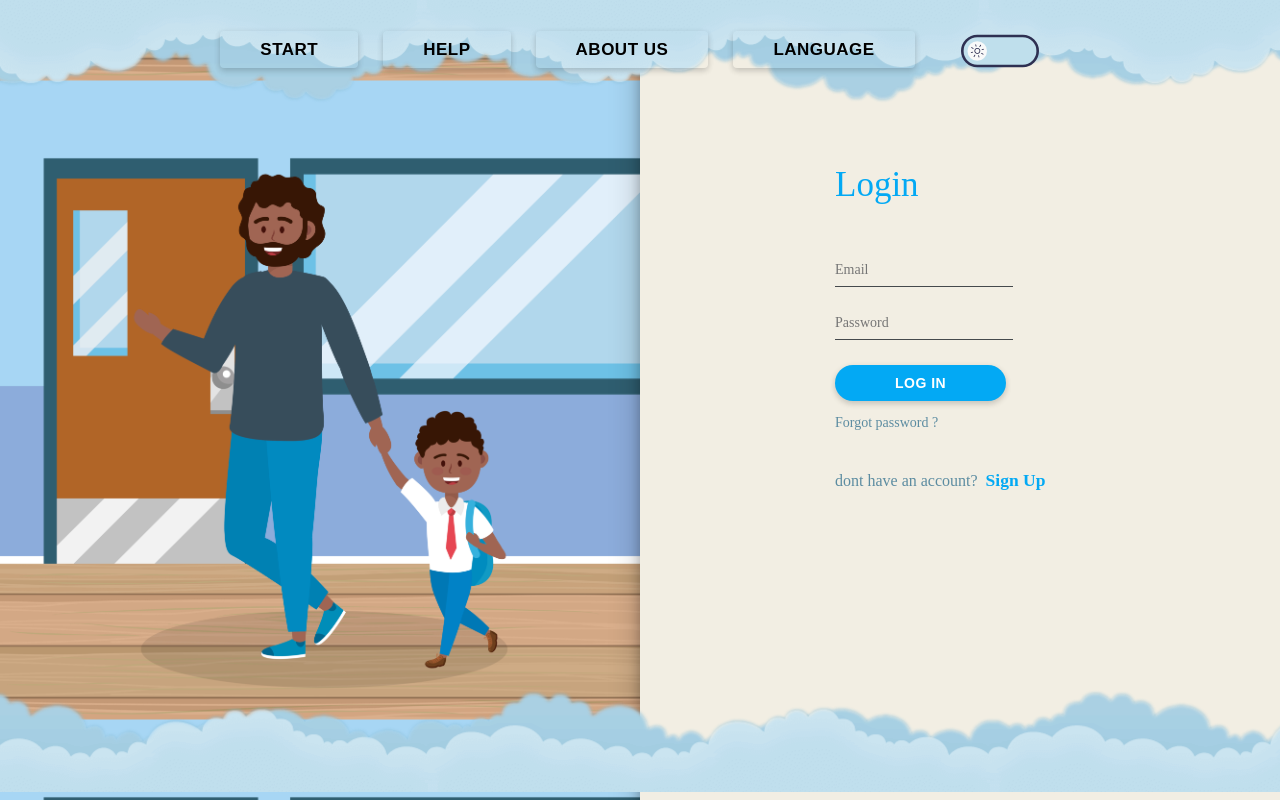
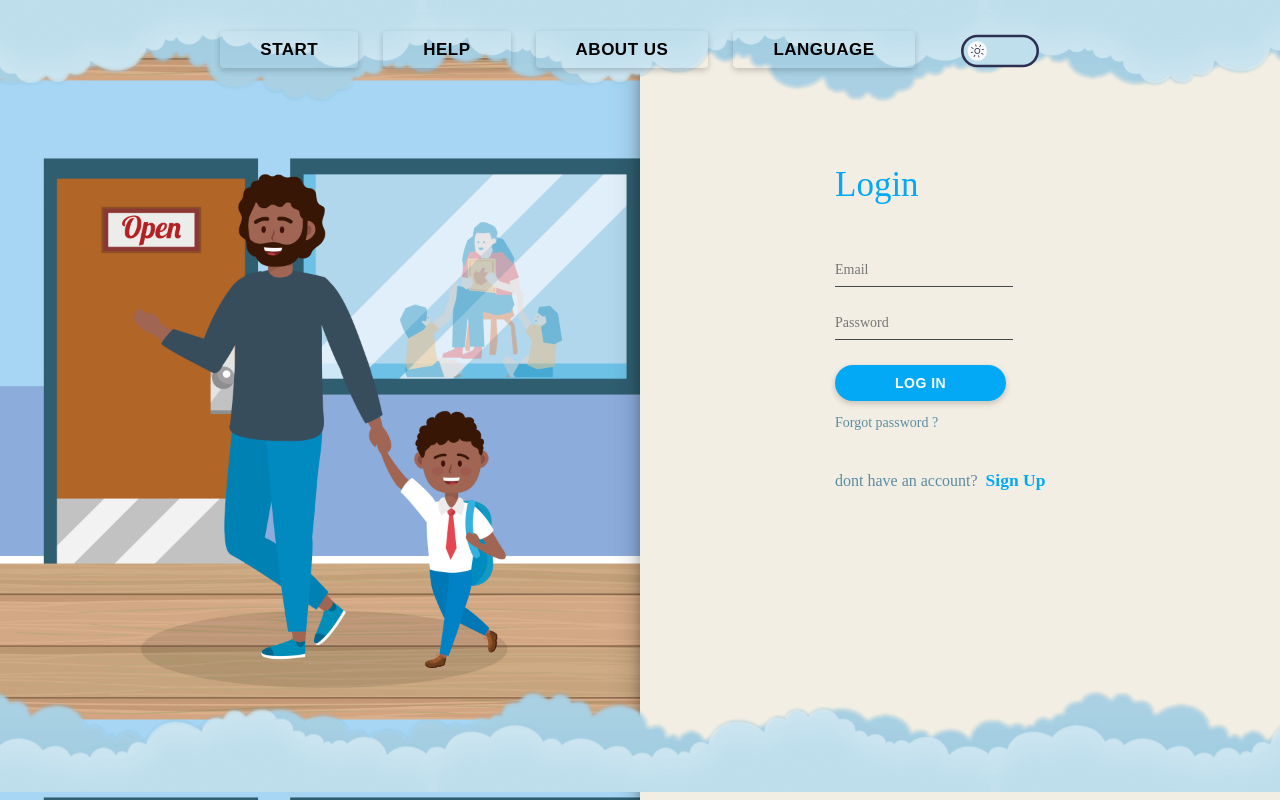
Before and after one commit to jeo17/Rawdhati, a React (Create React App) app: page /parent_sign in a window 1280 px wide. Built offline with nearby package versions, Linux system fonts and the light colour scheme; no server answers.

Commit message:
no commit

```diff
--- a/src/signin&up/sign_pr.css
+++ b/src/signin&up/sign_pr.css
@@ -17,9 +17,10 @@
 	left: 0;
 	width: 50%;
 	height: 100%;
-	background-image:url(./pr1.jpg);
+	background-image:url(./pr1.png);
 	background-size: contain;
 	background-position: 50% 50%;
+	background-position-x: right;
 	z-index: 0;
   }
  .darkmode .backLeft{
```
Also changed, not shown: src/signin&up/pr1.png (added).
